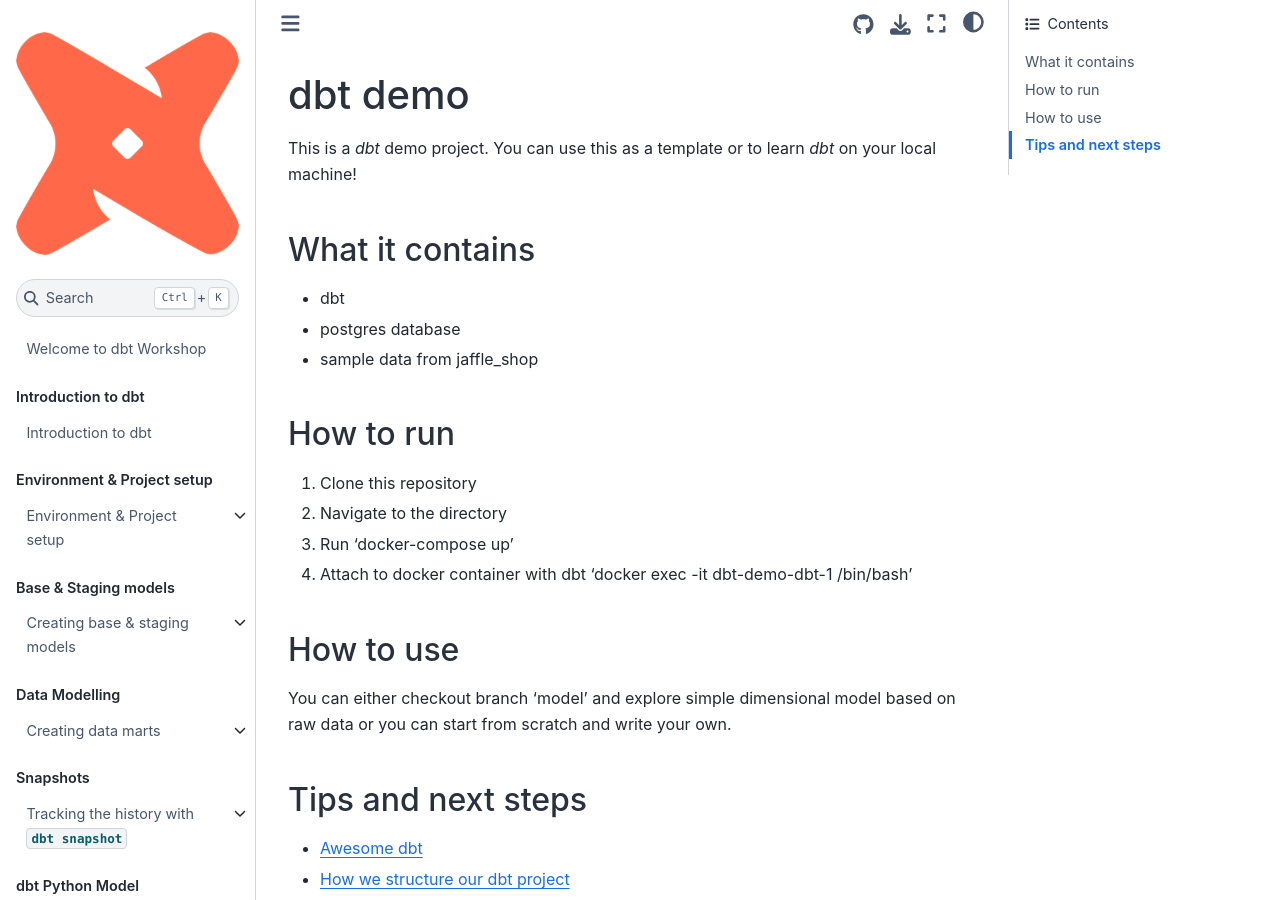
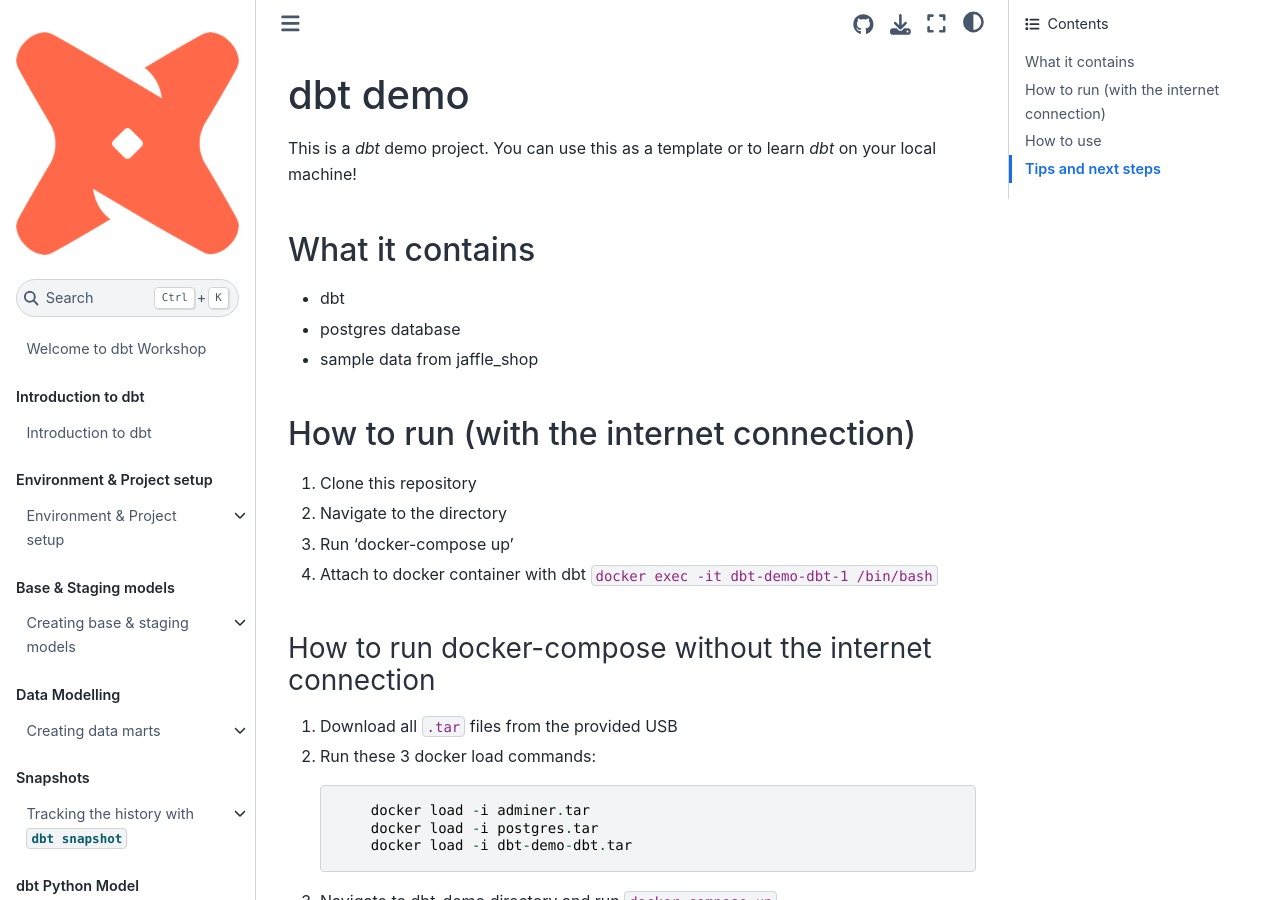
Before and after one commit to strvcom/dbt-workshop, a Jupyter Book: the page built from dbt-demo/README.md, in a window 1280 px wide and 900 px high. Built offline with Jupyter Book 1.0.4 settings and Sphinx 7.4.7 and the Sphinx Book theme 1.1.4, drawn with Linux system fonts in a browser that asks for light colours; some of the changed text lies outside the part shown.

Commit message:
docs: add guide for offline usage of docker-compose

````diff
--- a/dbt-demo/README.md
+++ b/dbt-demo/README.md
@@ -8,12 +8,23 @@ This is a _dbt_ demo project. You can use this as a template or to learn _dbt_ o
 - postgres database
 - sample data from jaffle_shop
 
-## How to run
+## How to run (with the internet connection)
 
 1. Clone this repository
 2. Navigate to the directory
 3. Run 'docker-compose up'
-4. Attach to docker container with dbt 'docker exec -it dbt-demo-dbt-1 /bin/bash'
+4. Attach to docker container with dbt `docker exec -it dbt-demo-dbt-1 /bin/bash`
+
+### How to run docker-compose without the internet connection
+
+1. Download all `.tar` files from the provided USB
+2. Run these 3 docker load commands:
+    ```
+        docker load -i adminer.tar
+        docker load -i postgres.tar
+        docker load -i dbt-demo-dbt.tar
+    ```
+3. Navigate to dbt-demo directory and run `docker-compose up`
 
 ## How to use
 
````
